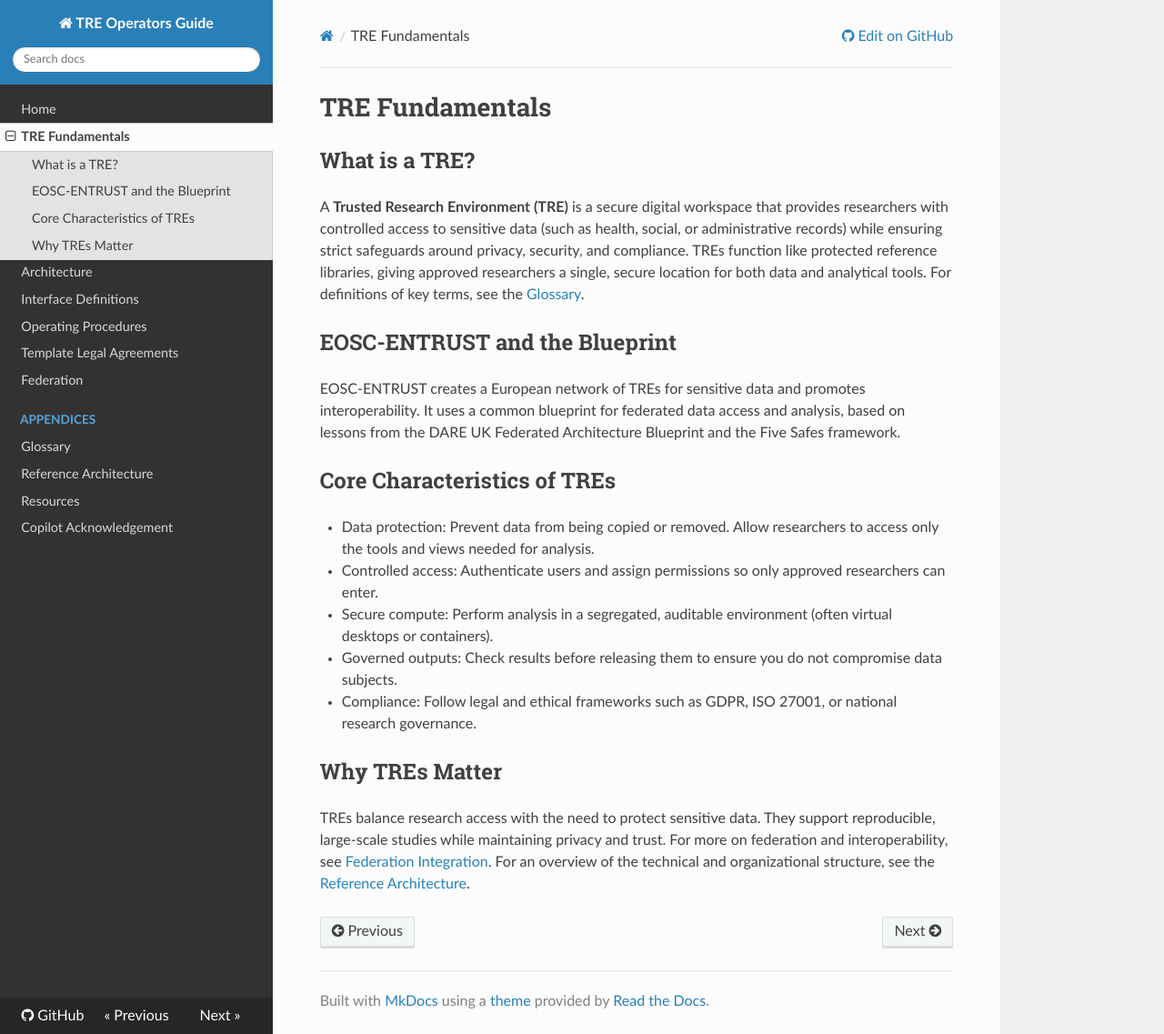
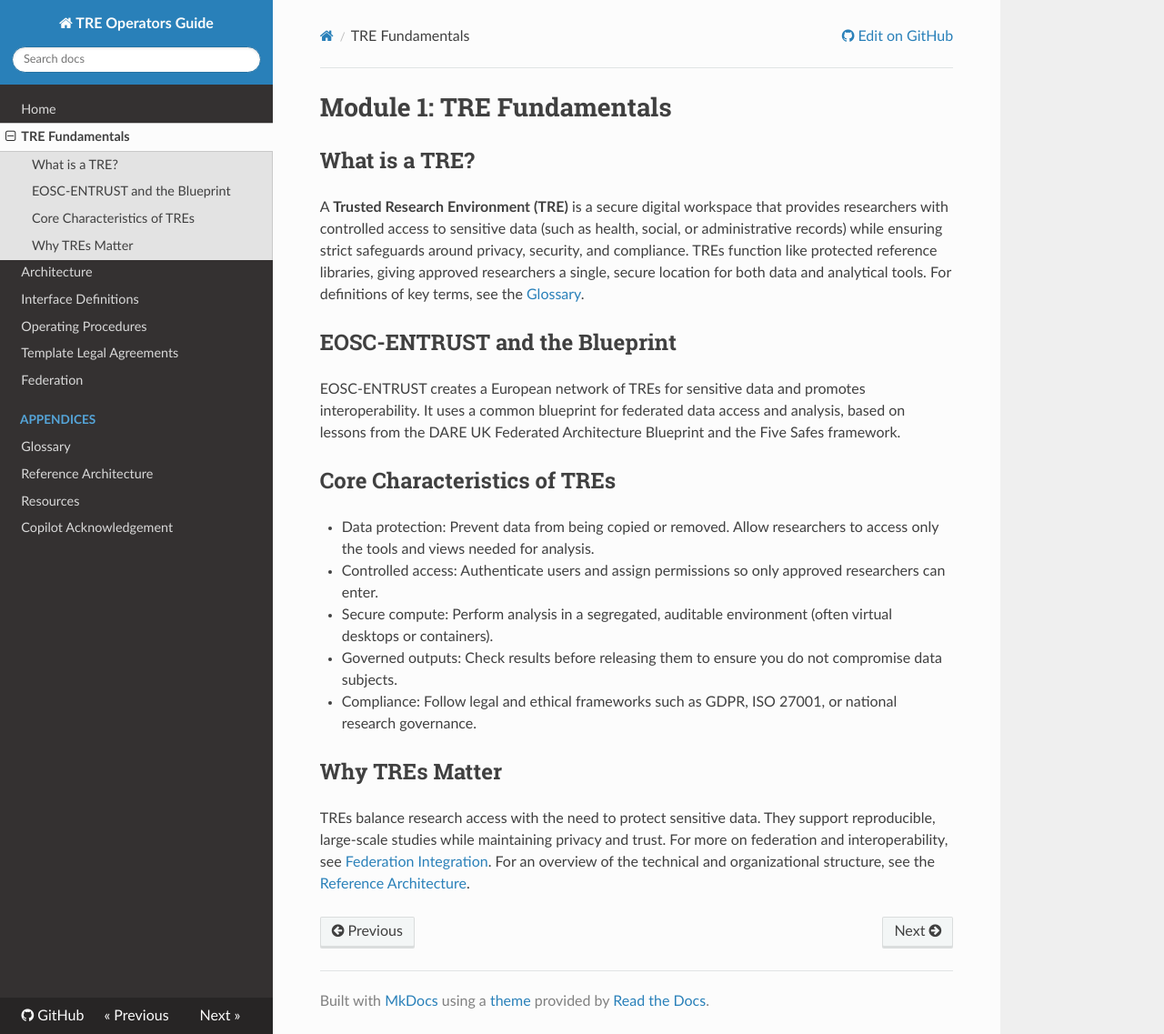
Before and after one commit to unioslo/tre-operators-docs, an MkDocs documentation site: the page built from docs/fundamentals.md, in a window 1280 px wide and 1137 px high. Shown: the whole window at 91% size. Built offline with MkDocs 1.6.1, drawn with Linux system fonts in a browser that asks for light colours; nearby versions of some CDN libraries.

Commit message:
Rename section to 'Module 1: TRE Fundamentals'

```diff
--- a/docs/fundamentals.md
+++ b/docs/fundamentals.md
@@ -1,6 +1,6 @@
 
 
-# TRE Fundamentals
+# Module 1: TRE Fundamentals
 
 ## What is a TRE?
 
```
